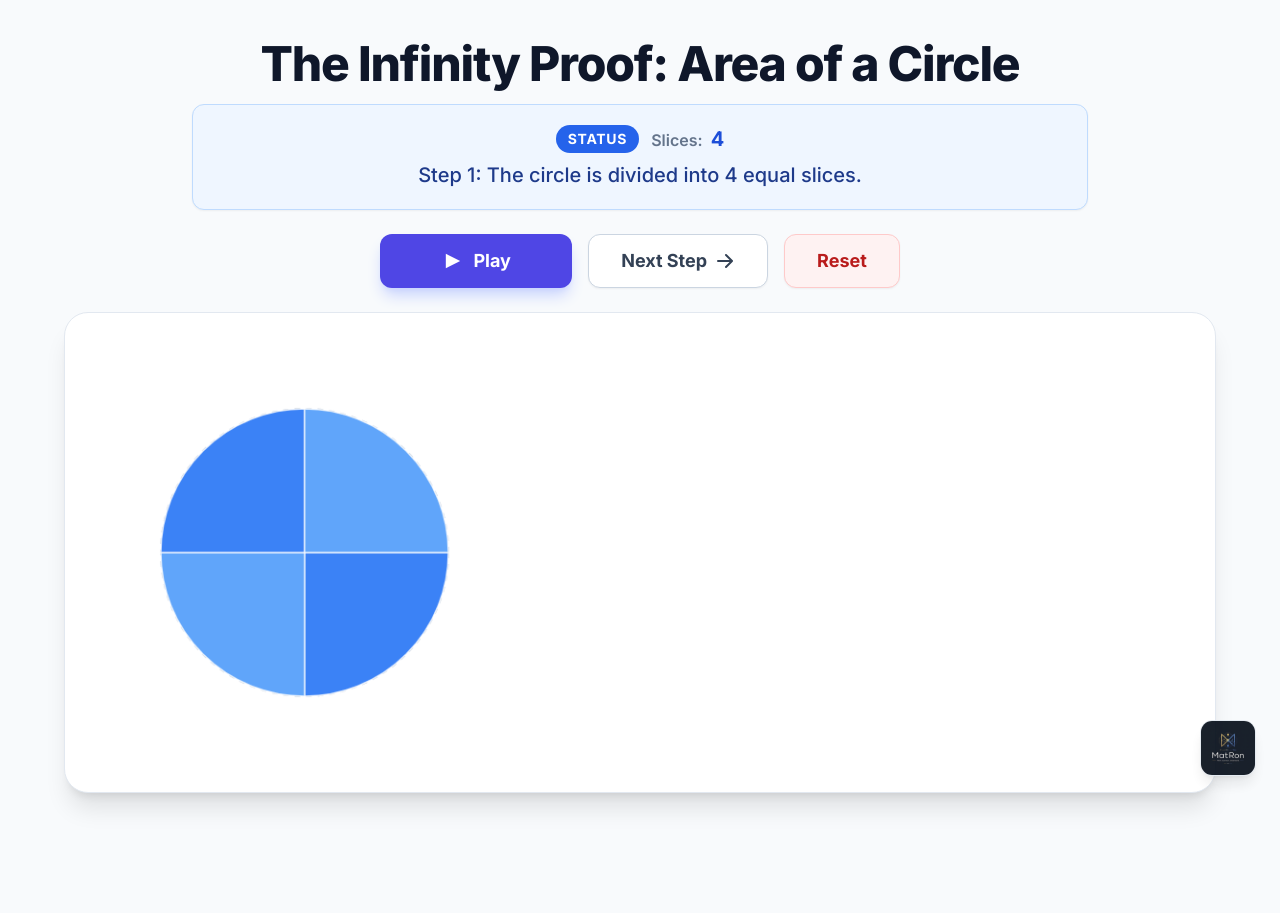
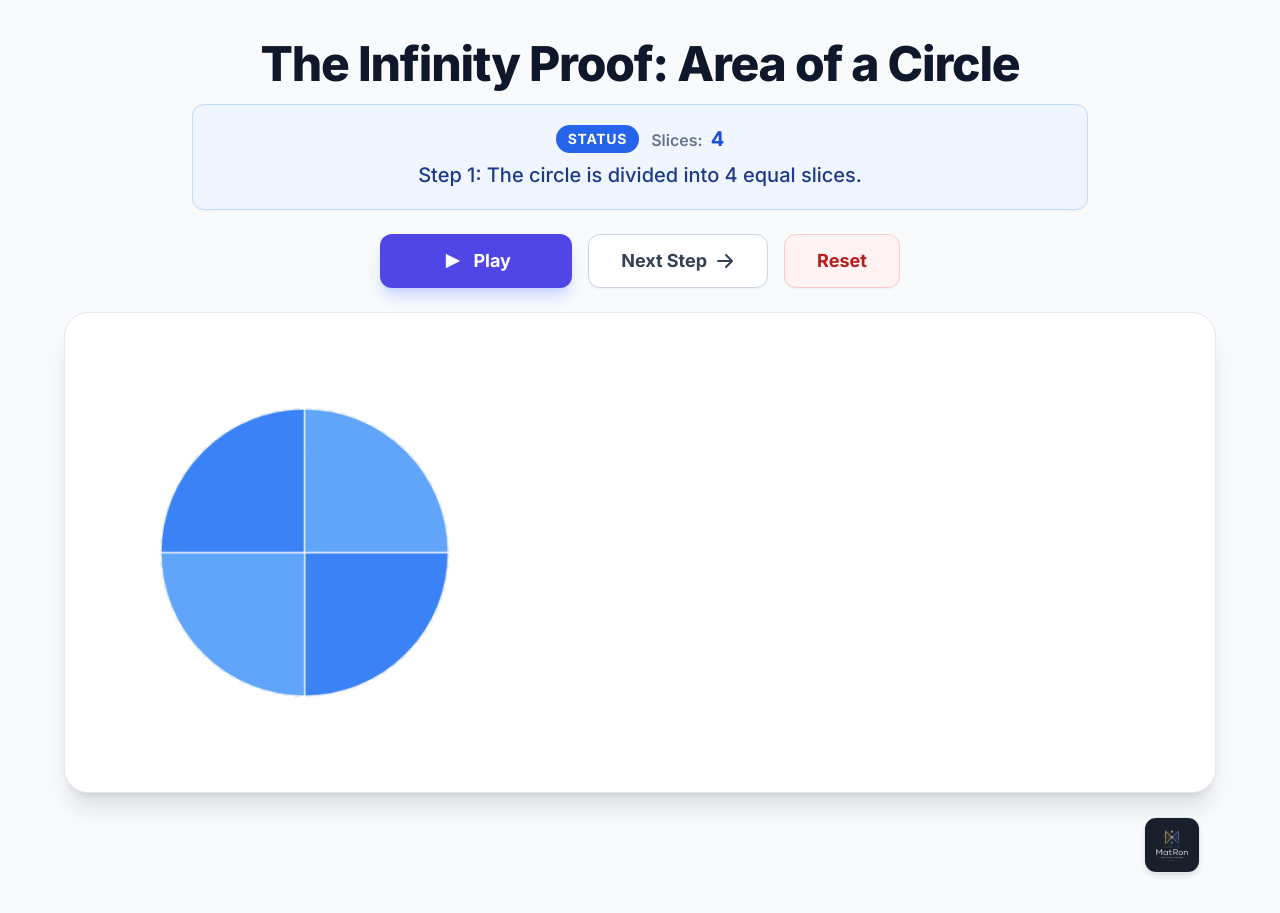
Before and after one commit to RonTheAnalyst/Circle-O-Circle-, a plain HTML site: page index.html in a window 1280 px wide. Before the commit the page ends 833 px from the top, so only its background shows below. Drawn offline with nearby package versions, Linux system fonts and the light colour scheme.

Commit message:
Replace floating logo with ingrained logo
Removed the floating logo and added an ingrained logo that scrolls with the page.

```diff
--- a/index.html
+++ b/index.html
@@ -99,14 +99,13 @@
             </div>
         </div>
 
-    </div>
+        <!-- Ingrained Logo (Scrolls naturally with the page) -->
+        <div class="w-full flex justify-end mt-6 pr-4">
+            <img src="MatRon%20Logo.png"
+                 alt="MatRon Logo"
+                 class="w-12 h-12 md:w-14 md:h-14 rounded-xl shadow-md border border-slate-200 hover:scale-105 transition-transform duration-300 cursor-pointer opacity-90 hover:opacity-100 bg-white">
+        </div>
 
-    <!-- Floating Logo (Outside Canvas) -->
-    <div class="fixed bottom-6 right-6 z-50">
-        <!-- Using your uploaded GitHub file explicitly -->
-        <img src="MatRon%20Logo.png"
-             alt="MatRon Logo"
-             class="w-12 h-12 md:w-14 md:h-14 rounded-xl shadow-lg border border-slate-200 hover:scale-110 transition-transform duration-300 cursor-pointer opacity-90 hover:opacity-100 bg-white">
     </div>
 
     <script>
```
